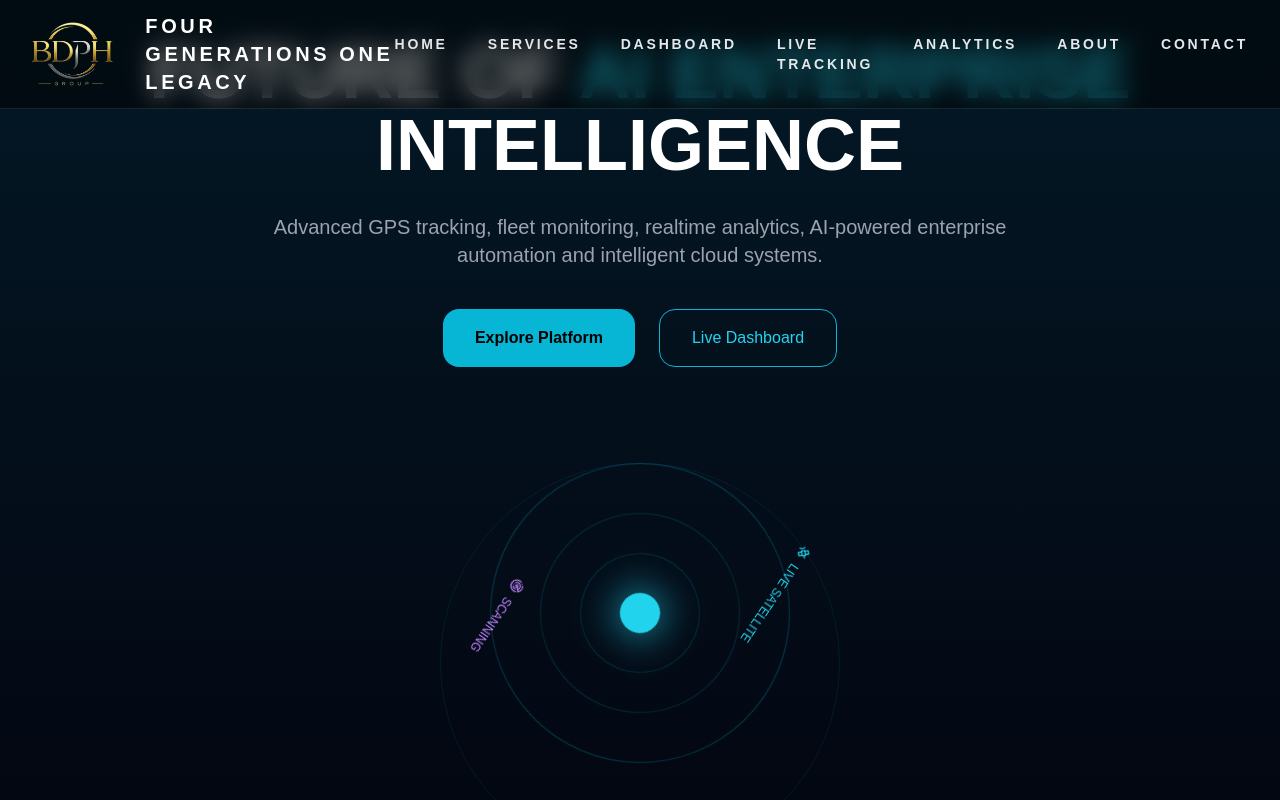
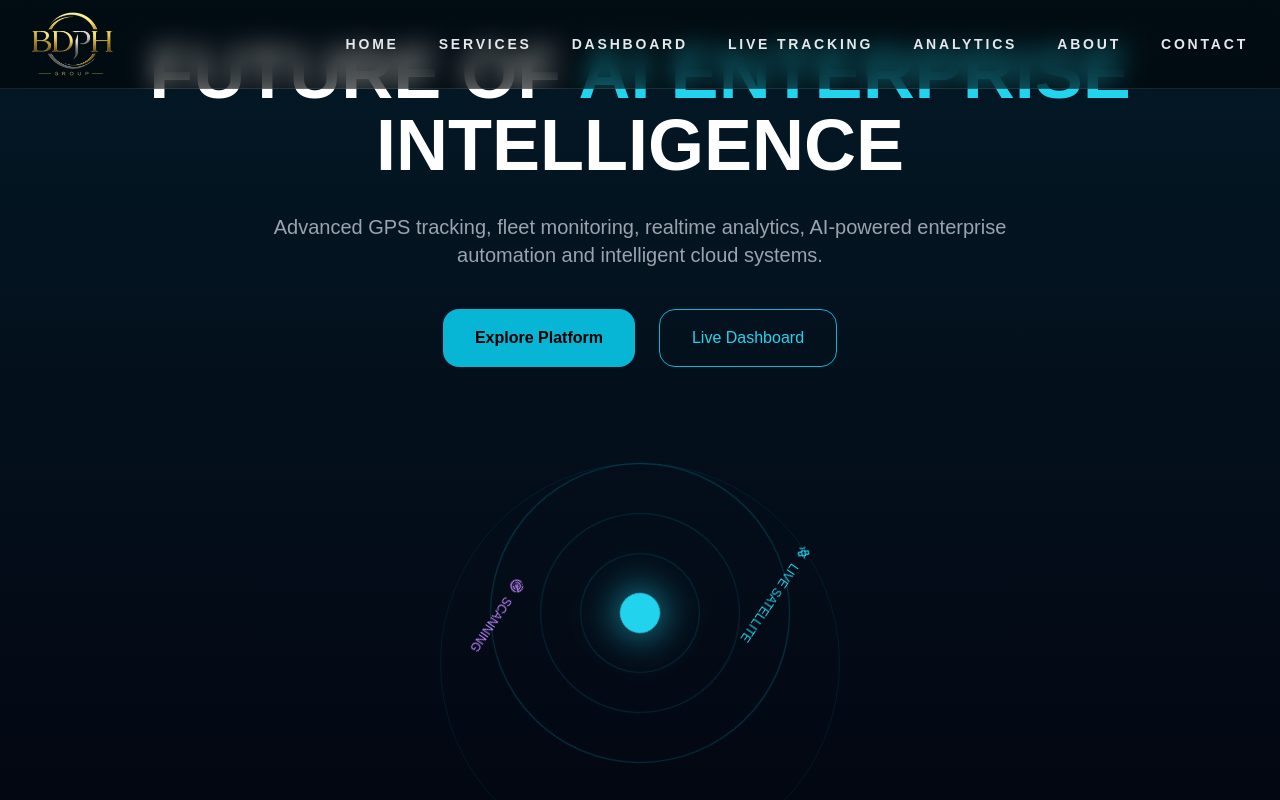
Before and after one commit to pritam1991verma/bdph-fleet-intelligence, a React (Vite) app: page / in a window 1280 px wide. Shown: the top 800 px of the page. Built offline with nearby package versions, Linux system fonts and the light colour scheme.

Commit message:
Update Navbar.tsx

```diff
--- a/src/components/Navbar.tsx
+++ b/src/components/Navbar.tsx
@@ -14,9 +14,6 @@ function Navbar() {
             className="h-16 w-auto object-contain"
           />
 
-          <h1 className="hidden md:block text-xl font-semibold text-white tracking-[0.18em]">
-            FOUR GENERATIONS ONE LEGACY
-          </h1>
 
         </div>
 
```
